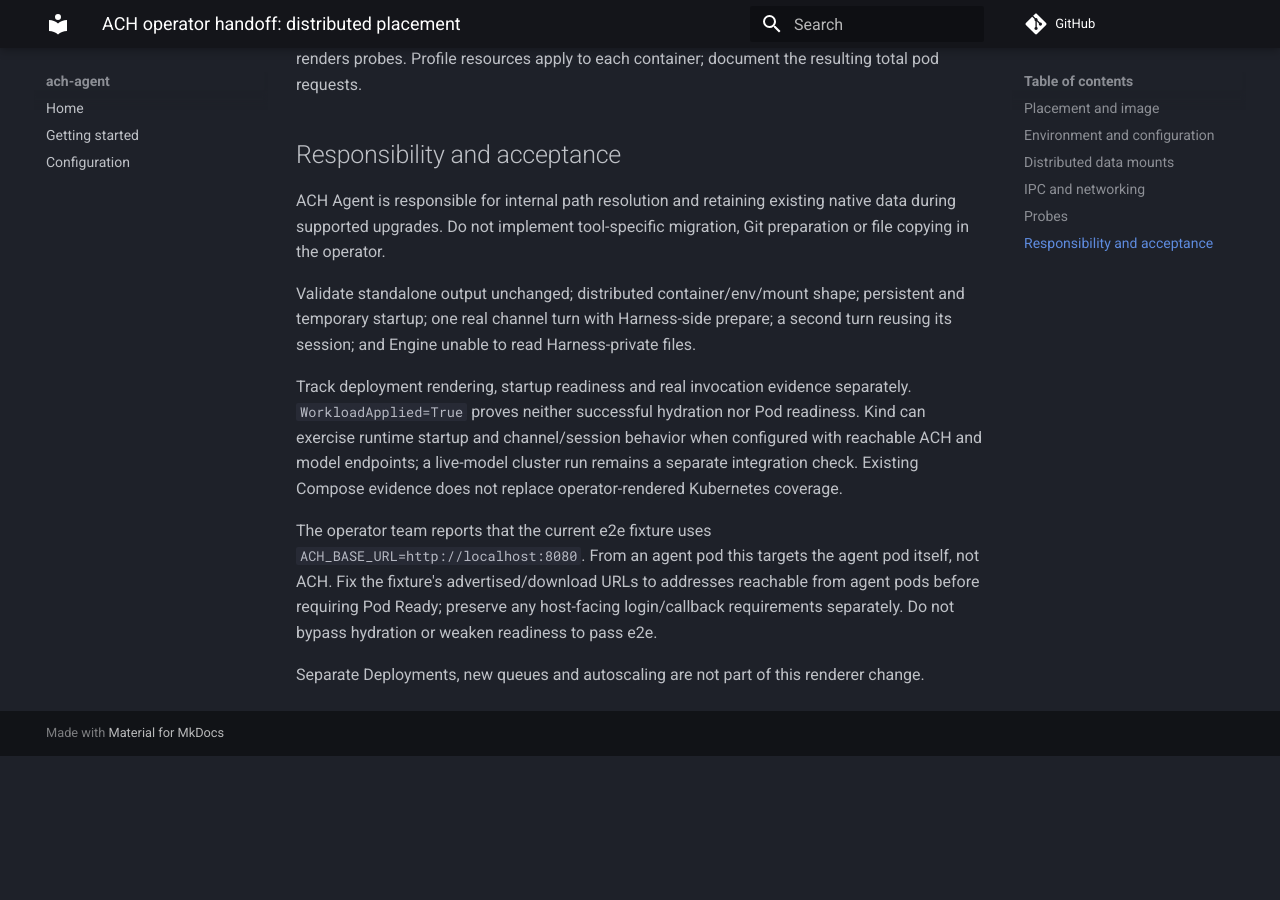
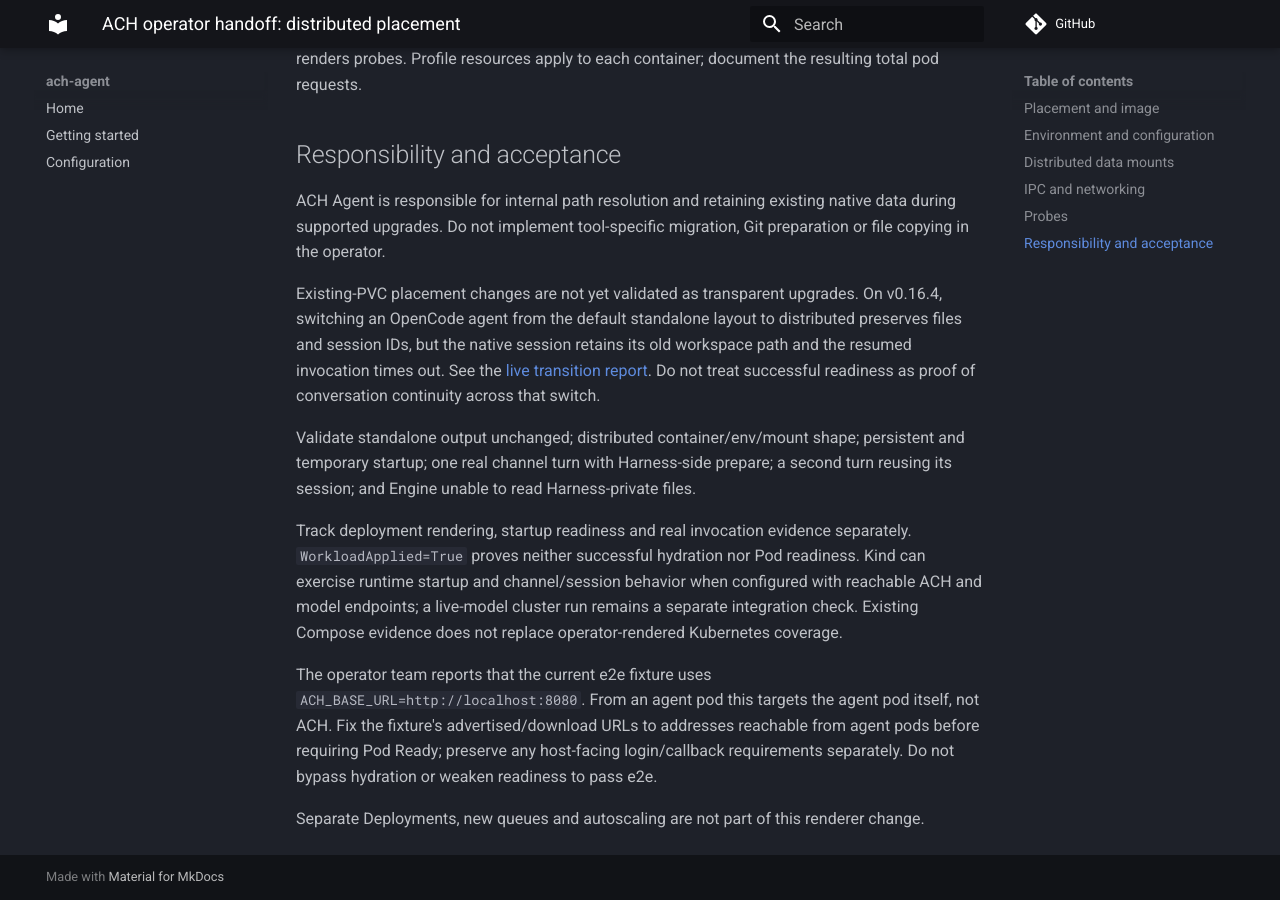
Before and after one commit to ackstorm/ach-agent, an MkDocs documentation site: the page built from docs/schemas/ach-deployment-modes.md, in a window 1280 px wide and 900 px high, scrolled down 3183 px. Built offline with MkDocs 1.6.1 and Material for MkDocs 9.7.7, drawn with Linux system fonts in a browser that asks for light colours; comment, search, counter and statistics services are not loaded; before the commit the page ends 3939 px from its top, so only the background shows below that; some of the changed text lies outside the part shown.

Commit message:
docs: record existing-PVC placement transition failure

```diff
--- a/docs/schemas/ach-deployment-modes.md
+++ b/docs/schemas/ach-deployment-modes.md
@@ -4,7 +4,7 @@ This supersedes the previous storage proposal. ACH renders placement, environmen
 and generic storage. ACH Agent owns the contents, native tool paths and compatibility.
 Do not add renderer branches for codemem, OpenCode, Pi, skills or hydration artifacts.
 
-Status: `ghcr.io/ackstorm/ach-agent:v0.16.3` is published for linux/amd64 and linux/arm64.
+Status: `ghcr.io/ackstorm/ach-agent:v0.16.4` is published for linux/amd64 and linux/arm64.
 It supersedes v0.16.2's command-based probes. Kubernetes operator integration still
 needs joint cluster e2e.
 
@@ -128,6 +128,14 @@ ACH Agent is responsible for internal path resolution and retaining existing
 native data during supported upgrades. Do not implement tool-specific migration,
 Git preparation or file copying in the operator.
 
+Existing-PVC placement changes are not yet validated as transparent upgrades.
+On v0.16.4, switching an OpenCode agent from the default standalone layout to
+distributed preserves files and session IDs, but the native session retains its
+old workspace path and the resumed invocation times out. See the
+[live transition report](../reports/2026-09-15-pvc-placement-transition.md).
+Do not treat successful readiness as proof of conversation continuity across
+that switch.
+
 Validate standalone output unchanged; distributed container/env/mount shape;
 persistent and temporary startup; one real channel turn with Harness-side prepare;
 a second turn reusing its session; and Engine unable to read Harness-private files.
```
Also changed, not shown: docs/reports/2026-09-15-pvc-placement-transition.md (added, +102 -0 lines).
